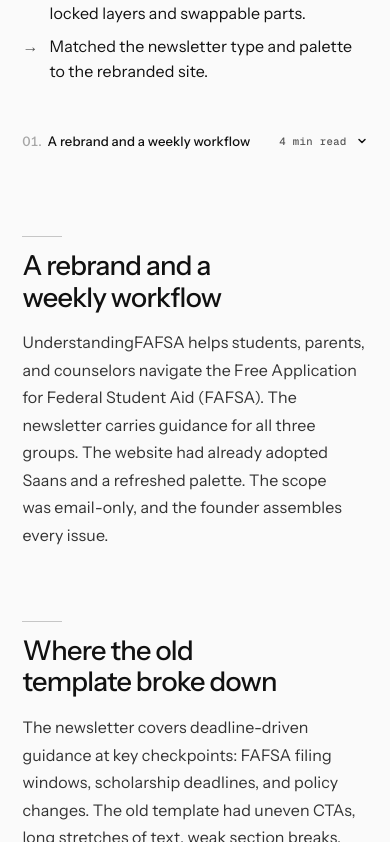
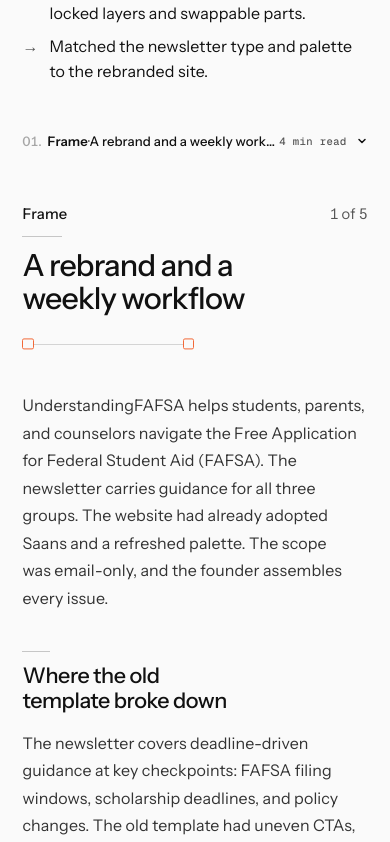
Before and after one commit to ashim238/myles-portfolio-migration, a Next.js app: page /work/understandingfafsa in a window 390 px wide. Shown: the part 1142-1984 px from the top of the page. Built offline with nearby package versions, Linux system fonts and the light colour scheme.

Commit message:
feat: group UnderstandingFAFSA into five chapters

```diff
--- a/src/app/styles/base.css
+++ b/src/app/styles/base.css
@@ -2996,6 +2996,7 @@
     display: inline-flex;
     min-width: 0;
     overflow: hidden;
+    text-overflow: ellipsis;
     white-space: nowrap;
   }
 
--- a/src/app/styles/late-polish.css
+++ b/src/app/styles/late-polish.css
@@ -1307,9 +1307,17 @@
 .uf-page .project-toc-item:nth-child(2) { --seg-color: var(--uf-accent-highlight); }
 .uf-page .project-toc-item:nth-child(3) { --seg-color: var(--uf-accent-cool-text); }
 .uf-page .project-toc-item:nth-child(4) { --seg-color: var(--uf-accent-warm); }
-.uf-page .project-toc-item:nth-child(5) { --seg-color: var(--uf-accent-cool-text); }
-.uf-page .project-toc-item:nth-child(6) { --seg-color: var(--uf-accent-highlight); }
-.uf-page .project-toc-item:nth-child(7) { --seg-color: var(--uf-accent-warm); }
+.uf-page .project-toc-item:nth-child(5) { --seg-color: var(--uf-accent-highlight); }
+
+.uf-page .project-chapter[data-chapter-index="1"] { --chapter-motif-accent: var(--uf-accent-warm); }
+.uf-page .project-chapter[data-chapter-index="2"] { --chapter-motif-accent: var(--uf-accent-highlight); }
+.uf-page .project-chapter[data-chapter-index="3"] { --chapter-motif-accent: var(--uf-accent-cool-text); }
+.uf-page .project-chapter[data-chapter-index="4"] { --chapter-motif-accent: var(--uf-accent-warm); }
+.uf-page .project-chapter[data-chapter-index="5"] { --chapter-motif-accent: var(--uf-accent-highlight); }
+
+.uf-page .project-chapter-motif-point {
+  border-radius: 0.12rem;
+}
 
 .uf-page .project-toc-rail::after,
 .uf-page .project-toc-link--active .project-toc-dot,
@@ -1321,13 +1329,11 @@
   transform: none;
   background: linear-gradient(
     to right,
-    var(--uf-accent-warm) 0% 14.285%,
-    var(--uf-accent-highlight) 14.285% 28.57%,
-    var(--uf-accent-cool-text) 28.57% 42.855%,
-    var(--uf-accent-warm) 42.855% 57.14%,
-    var(--uf-accent-cool-text) 57.14% 71.425%,
-    var(--uf-accent-highlight) 71.425% 85.71%,
-    var(--uf-accent-warm) 85.71% 100%
+    var(--uf-accent-warm) 0% 20%,
+    var(--uf-accent-highlight) 20% 40%,
+    var(--uf-accent-cool-text) 40% 60%,
+    var(--uf-accent-warm) 60% 80%,
+    var(--uf-accent-highlight) 80% 100%
   );
   -webkit-mask: linear-gradient(
     to right,
--- a/src/app/work/understandingfafsa/page.tsx
+++ b/src/app/work/understandingfafsa/page.tsx
@@ -2,6 +2,7 @@
 import { ColorPalette } from "@/components/color-palette";
 import { CountUp } from "@/components/count-up";
 import { LeadMedia } from "@/components/lead-media";
+import { ProjectChapter } from "@/components/project-chapter";
 import { RecruiterCut } from "@/components/recruiter-cut";
 import { TransitionLink } from "@/components/transition-link";
 import { SiteNav } from "@/components/site-nav";
@@ -16,10 +17,12 @@
 } from "@/components/understandingfafsa";
 import { CaseHighlightObserver } from "@/components/case-highlight-observer";
 import { getProjectBySlug, getPublishedProjects } from "@/lib/content";
+import { CASE_STUDY_CHAPTERS } from "@/lib/project-chapters";
 import { createRouteMetadata } from "@/lib/site-config";
 
 const UF_DESCRIPTION =
   "Built a modular newsletter system for a site rebrand. The first redesigned send had an observed ~52.6% open rate with Mailchimp Privacy Protection excluded. This was not a controlled attribution test.";
+const chapters = CASE_STUDY_CHAPTERS.understandingfafsa;
 
 const UF_COLORS = [
   "#be5abf",
@@ -92,100 +95,120 @@
         ]}
       />
 
-      <ProjectToc
-        sections={[
-          { title: "A rebrand and a weekly workflow", id: "uf-context" },
-          { title: "Where the old template broke down", id: "uf-problem" },
-          { title: "What 120 newsletters revealed", id: "uf-audit" },
-          { title: "Three send types from the audit", id: "uf-templates" },
-          { title: "Rules for fixed and swappable parts", id: "uf-locked" },
-          { title: "Rebuilding the system in Mailchimp", id: "uf-figma" },
-          { title: "The first redesigned send", id: "uf-results" },
-        ]}
-      />
+      <ProjectToc sections={chapters} />
 
-      <section className="project-section uf-section" aria-labelledby="uf-context">
-        <h2 id="uf-context">A rebrand and a weekly workflow</h2>
+      <ProjectChapter
+        entry={chapters[0]}
+        index={1}
+        total={chapters.length}
+        variant="understandingfafsa"
+      >
+        <div className="project-section uf-section">
           <div className="project-section-body">
             <p>
-            UnderstandingFAFSA helps students, parents, and counselors navigate the Free Application
-            for Federal Student Aid (FAFSA). The newsletter carries guidance for all three groups.
-            The website had already adopted Saans and a refreshed palette. The scope was email-only,
-            and the founder assembles every issue.
+              UnderstandingFAFSA helps students, parents, and counselors navigate
+              the Free Application for Federal Student Aid (FAFSA). The
+              newsletter carries guidance for all three groups. The website had
+              already adopted Saans and a refreshed palette. The scope was
+              email-only, and the founder assembles every issue.
             </p>
           </div>
-      </section>
+        </div>
 
         <section className="project-section uf-section" aria-labelledby="uf-problem">
-        <h2 id="uf-problem">Where the old template broke down</h2>
+          <h3 className="project-evidence-heading" id="uf-problem">
+            Where the old template broke down
+          </h3>
           <div className="project-section-body">
             <p>
-            The newsletter covers deadline-driven guidance at key checkpoints: FAFSA filing windows,
-            scholarship deadlines, and policy changes. The old template had uneven CTAs, long
-            stretches of text, weak section breaks, and a layout that wasn&apos;t optimized for mobile.
+              The newsletter covers deadline-driven guidance at key checkpoints:
+              FAFSA filing windows, scholarship deadlines, and policy changes.
+              The old template had uneven CTAs, long stretches of text, weak
+              section breaks, and a layout that wasn&apos;t optimized for mobile.
               Its muted palette also came from the site&apos;s previous visual system.
             </p>
           </div>
           <BeforeAfterPhones />
         </section>
+      </ProjectChapter>
 
-      <section className="project-section uf-section" aria-labelledby="uf-audit">
-        <h2 id="uf-audit">What 120 newsletters revealed</h2>
+      <ProjectChapter
+        entry={chapters[1]}
+        index={2}
+        total={chapters.length}
+        variant="understandingfafsa"
+      >
+        <div className="project-section uf-section">
           <div className="project-section-body">
             <p>
-            Before touching templates, I worked with one collaborator to compile
-            over 120 newsletter examples and evaluate them against four criteria:
-            clarity, personalization, tone of voice, and visual appeal and branding
-            consistency.
+              Before touching templates, I worked with one collaborator to
+              compile over 120 newsletter examples and evaluate them against four
+              criteria: clarity, personalization, tone of voice, and visual
+              appeal and branding consistency.
             </p>
             <p>
-            Five newsletters got the deepest treatment: Revenews, The 74, Next by Jeff Selingo,
-            Medium, and Folderly. Each used a different mix of structure, tone, and branding.
+              Five newsletters got the deepest treatment: Revenews, The 74, Next
+              by Jeff Selingo, Medium, and Folderly. Each used a different mix of
+              structure, tone, and branding.
             </p>
             <p>
-            The rest of the newsletter pool served as lighter references for layout, color, and
-            hierarchy patterns.
+              The rest of the newsletter pool served as lighter references for
+              layout, color, and hierarchy patterns.
             </p>
             <p>The deep dive highlights:</p>
             <ul>
               <li>
-              Revenews used <strong>selective bolding</strong>, emoji section headers, and concise
-              intros.
+                Revenews used <strong>selective bolding</strong>, emoji section
+                headers, and concise intros.
               </li>
               <li>
-              Folderly carried <strong>brand color</strong> into its bullet styles.
+                Folderly carried <strong>brand color</strong> into its bullet
+                styles.
               </li>
               <li>
-              Several references used <strong>action-focused section titles</strong> to divide long
+                Several references used{" "}
+                <strong>action-focused section titles</strong> to divide long
                 sends.
               </li>
               <li>
-              The 74 used a <strong>more formal register</strong> than student-facing references that
-              used emojis and GIFs.
+                The 74 used a <strong>more formal register</strong> than
+                student-facing references that used emojis and GIFs.
               </li>
               <li>
-              Next used <strong>if/then link framing</strong>, author photos, and brief bios.
+                Next used <strong>if/then link framing</strong>, author photos,
+                and brief bios.
               </li>
             </ul>
           </div>
-      </section>
+        </div>
+      </ProjectChapter>
 
+      <ProjectChapter
+        entry={chapters[2]}
+        index={3}
+        total={chapters.length}
+        variant="understandingfafsa"
+      >
         <section
           className="project-section uf-section project-section--wide uf-section--wide"
           aria-labelledby="uf-templates"
         >
-        <h2 id="uf-templates">Three send types from the audit</h2>
+          <h3 className="project-evidence-heading" id="uf-templates">
+            Three send types from the audit
+          </h3>
           <div className="project-section-body">
             <p>
-            The shared framework includes a welcome email that sets expectations, the core weekly
-            newsletter, and an event-specific variant with fewer blocks for invites and recaps. A
-            counselor-focused toolkit extends the same vocabulary (duotone icons, formal register)
-            and is in progress.
+              The shared framework includes a welcome email that sets
+              expectations, the core weekly newsletter, and an event-specific
+              variant with fewer blocks for invites and recaps. A
+              counselor-focused toolkit extends the same vocabulary (duotone
+              icons, formal register) and is in progress.
             </p>
             <p>
-            The welcome email follows a deliberate structure shaped by the audit. It includes a
-            banner, gratitude, what to expect, a brief history that transitions into the current
-            mission, a CTA, suggested reading, and social links. The welcome email introduces the
+              The welcome email follows a deliberate structure shaped by the
+              audit. It includes a banner, gratitude, what to expect, a brief
+              history that transitions into the current mission, a CTA, suggested
+              reading, and social links. The welcome email introduces the
               redesigned type, palette, and content structure.
             </p>
           </div>
@@ -195,56 +218,70 @@
           <NewsletterComposerDemo />
         </section>
 
-      <section
-        className="project-section uf-section project-section--wide uf-section--wide"
-        aria-labelledby="uf-locked"
-      >
-        <h2 id="uf-locked">Rules for fixed and swappable parts</h2>
+        <div className="project-section uf-section project-section--wide uf-section--wide">
           <div className="project-section-body">
             <p>
-            Spacing, dividers, type, and the structural skeleton stay locked. Editors swap body copy
-            and emoji-style section images. The founder drafts each week&apos;s copy and works within
-            those fixed rules.
+              Spacing, dividers, type, and the structural skeleton stay locked.
+              Editors swap body copy and emoji-style section images. The founder
+              drafts each week&apos;s copy and works within those fixed rules.
             </p>
           </div>
 
           <LockedSwappableView />
 
           <ColorPalette colors={UF_COLORS} />
-      </section>
+        </div>
+      </ProjectChapter>
 
-      <section className="project-section uf-section" aria-labelledby="uf-figma">
-        <h2 id="uf-figma">Rebuilding the system in Mailchimp</h2>
+      <ProjectChapter
+        entry={chapters[3]}
+        index={4}
+        total={chapters.length}
+        variant="understandingfafsa"
+      >
+        <div className="project-section uf-section">
           <div className="project-section-body">
             <p>
-            The hierarchy, spacing, and modular rhythm all lived in Figma, but the live template had to be
-            rebuilt in Mailchimp so the founder could edit without touching HTML. Matching Figma
-            spacing inside the builder was a dead end. Every container and wrapper added bloat. I
-            simplified the section-header and body hierarchy for the Mailchimp build.
+              The hierarchy, spacing, and modular rhythm all lived in Figma, but
+              the live template had to be rebuilt in Mailchimp so the founder
+              could edit without touching HTML. Matching Figma spacing inside the
+              builder was a dead end. Every container and wrapper added bloat. I
+              simplified the section-header and body hierarchy for the Mailchimp
+              build.
             </p>
             <p>
               <mark className="case-highlight">
                 Gmail&apos;s 102KB HTML ceiling and clipping created a rigid
                 constraint.
               </mark>{" "}
-            Early weight came from custom section icons and themed dividers exported from Figma. Test
-            sends showed which wrappers and dividers could go. I merged sections where they still
-            scanned and compressed PNGs through an external tool. For dark-mode-friendly dividers, I
-            removed backgrounds in Photoshop so assets stayed lighter without muddying on phone.
+              Early weight came from custom section icons and themed dividers
+              exported from Figma. Test sends showed which wrappers and dividers
+              could go. I merged sections where they still scanned and compressed
+              PNGs through an external tool. For dark-mode-friendly dividers, I
+              removed backgrounds in Photoshop so assets stayed lighter without
+              muddying on phone.
             </p>
             <p>
-            Compression wasn&apos;t one recipe. The weekly kit leaned on fewer custom assets and more
-            Mailchimp-native structure. The counselor toolkit needed more image work and tighter file
-            discipline for its duotone icons. What I wouldn&apos;t trade for a few kilobytes:
-            typography tuned to the closest Mailchimp sans to the site&apos;s Saans typeface, and the
-            full brand palette, even when trying to maintain the founder&apos;s appetite for vibrancy.
+              Compression wasn&apos;t one recipe. The weekly kit leaned on fewer
+              custom assets and more Mailchimp-native structure. The counselor
+              toolkit needed more image work and tighter file discipline for its
+              duotone icons. What I wouldn&apos;t trade for a few kilobytes:
+              typography tuned to the closest Mailchimp sans to the site&apos;s
+              Saans typeface, and the full brand palette, even when trying to
+              maintain the founder&apos;s appetite for vibrancy.
             </p>
           </div>
           <FigmaMailchimpPair />
-      </section>
+        </div>
+      </ProjectChapter>
 
-      <section className="project-section uf-section" aria-labelledby="uf-results">
-        <h2 id="uf-results">The first redesigned send</h2>
+      <ProjectChapter
+        entry={chapters[4]}
+        index={5}
+        total={chapters.length}
+        variant="understandingfafsa"
+      >
+        <div className="project-section uf-section">
           <div className="project-section-body">
             <p>
               <mark className="case-highlight">
@@ -253,15 +290,18 @@
               </mark>
             </p>
             <p>
-            I shipped a master template, modular blocks, explicit locked-vs-swappable rules, and
-            three template variants on the same design vocabulary. The first redesigned send went
-            out November 4, 2025. Mailchimp reported an observed <CountUp value="~52.6%" /> open
-            rate with MPP excluded, compared with earlier sends around 30%. This was not a controlled
-            attribution test, so I treat the result as an encouraging first observation rather than
-            proof that the redesign caused the change.
+              I shipped a master template, modular blocks, explicit
+              locked-vs-swappable rules, and three template variants on the same
+              design vocabulary. The first redesigned send went out November 4, 2025.
+              Mailchimp reported an observed <CountUp value="~52.6%" /> open rate
+              with MPP excluded, compared with earlier sends around 30%. This was
+              not a controlled attribution test, so I treat the result as an
+              encouraging first observation rather than proof that the redesign
+              caused the change.
             </p>
           </div>
-      </section>
+        </div>
+      </ProjectChapter>
 
       <ProjectWorkJump currentSlug="understandingfafsa" projects={allProjects} />
       <CaseHighlightObserver />
```
Also changed, not shown: 2 other files (tests, documents, lock files or other folders). Lines whose indentation alone changed are shown as unchanged.
